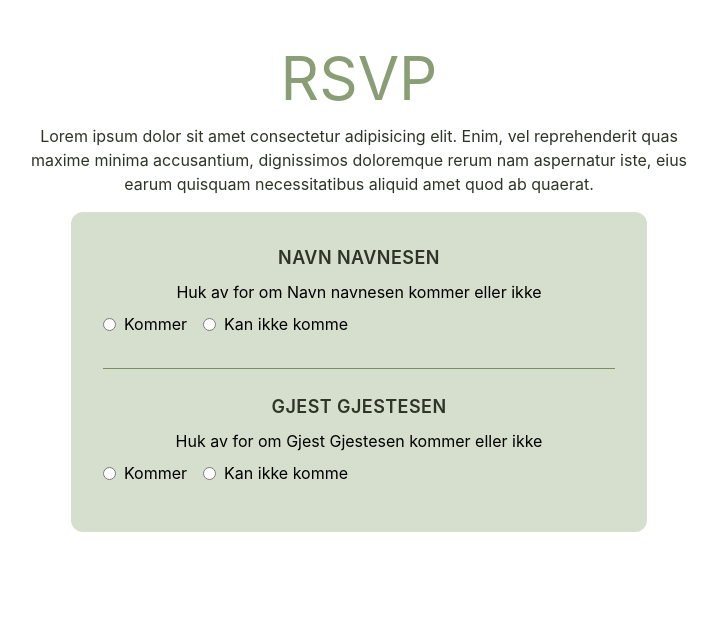
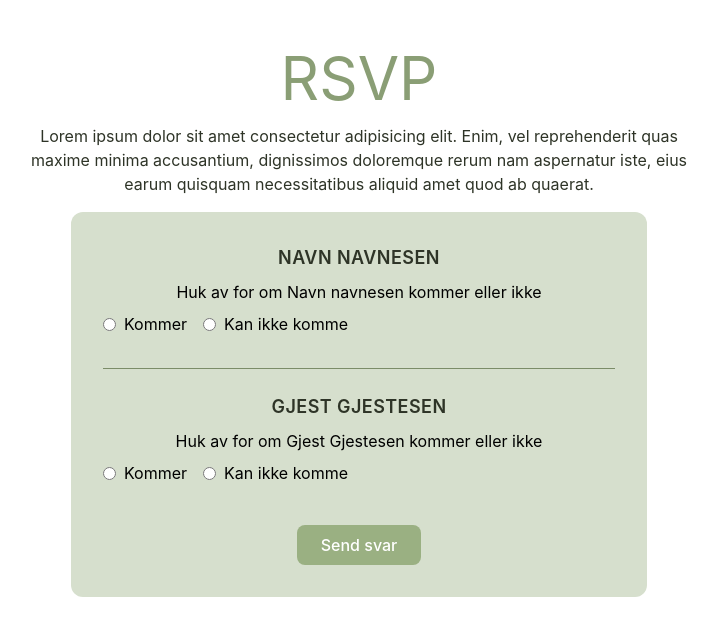
Before and after one commit to BenedicteITS/RSVP, a React (Vite) app in the folder Project/: page / in a window 1280 px wide. Shown: the top 636 px of the page, without its empty margins (281-998 px from the left). Built offline with nearby package versions, Linux system fonts and the light colour scheme.

Commit message:
Add button

```diff
--- a/Project/src/components/Card.tsx
+++ b/Project/src/components/Card.tsx
@@ -52,6 +52,11 @@ function CardKomponent() {
           </label>
         </div>
       </div>
+       <div className="flex items-center justify-center text-center pt-4">
+        <button className="mt-4 px-6 py-2 rounded-lg bg-sage-400 text-white font-medium hover:bg-sage-500 transition-colors ">
+          Send svar
+        </button>
+      </div>
     </div>
   );
 }
```
